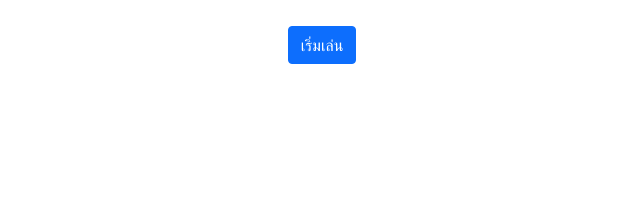
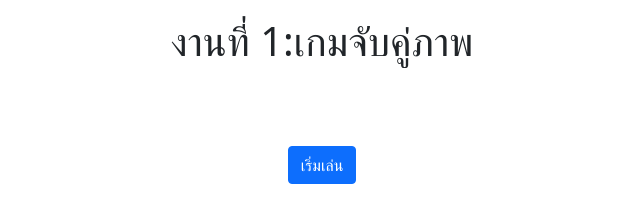
Before and after one commit to watsayot/web2566, a plain HTML site: page index.html in a window 1280 px wide. Shown: the whole page, without its empty margins (318-958 px from the left). Drawn offline with nearby package versions, Linux system fonts and the light colour scheme.

Commit message:
index.html

```diff
--- a/index.html
+++ b/index.html
@@ -96,7 +96,7 @@
   </head>
   <body>
     <!-- Optional JavaScript; choose one of the two! -->
-    <h1 class="alert alert-pimary text-center backgroundcolor>งานที่ 1:เกมจับคู่ภาพ</h1>
+    <h1 class="alert alert-pimary text-center" >งานที่ 1:เกมจับคู่ภาพ </h1>
 
     <div id="view1" class="text-center p-5">
         <button type="button" id="playBtn" class="btn btn-primary">เริ่มเล่น</button>
```
